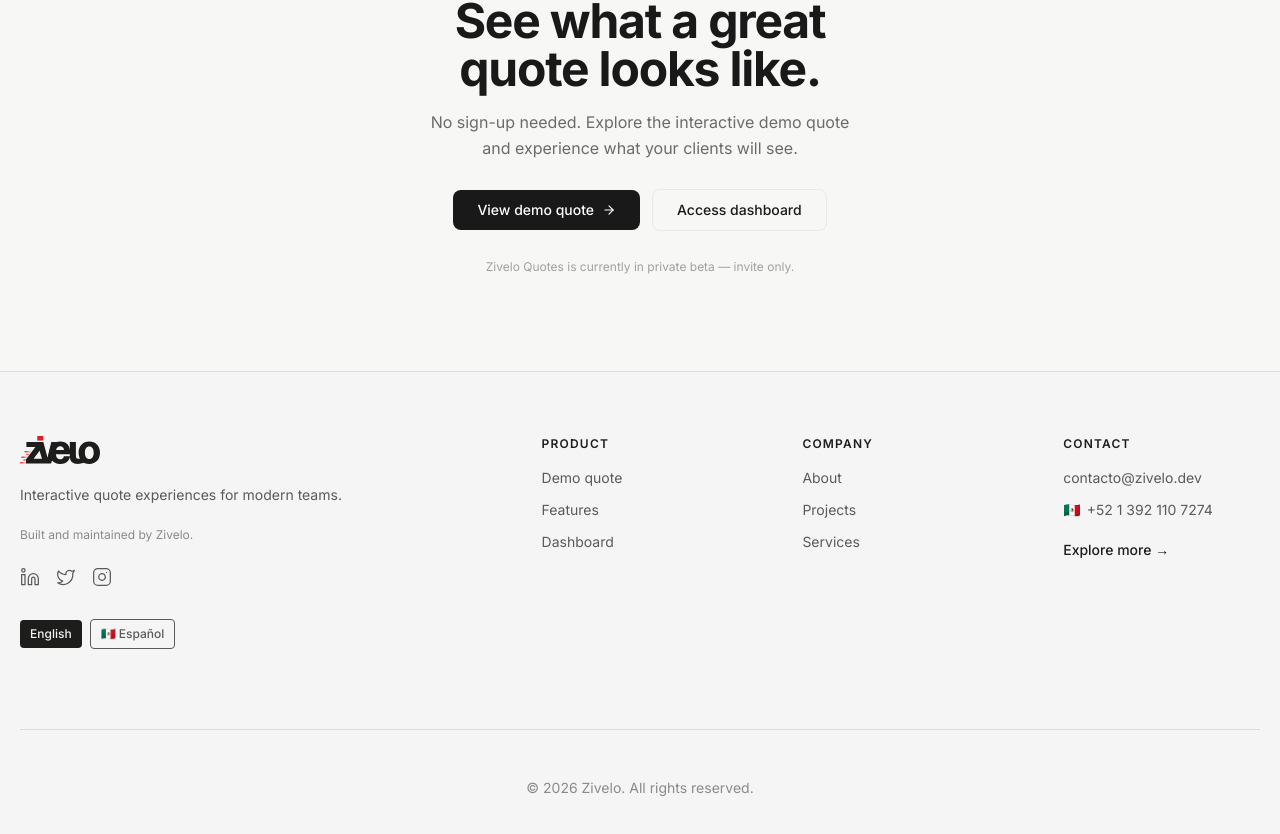
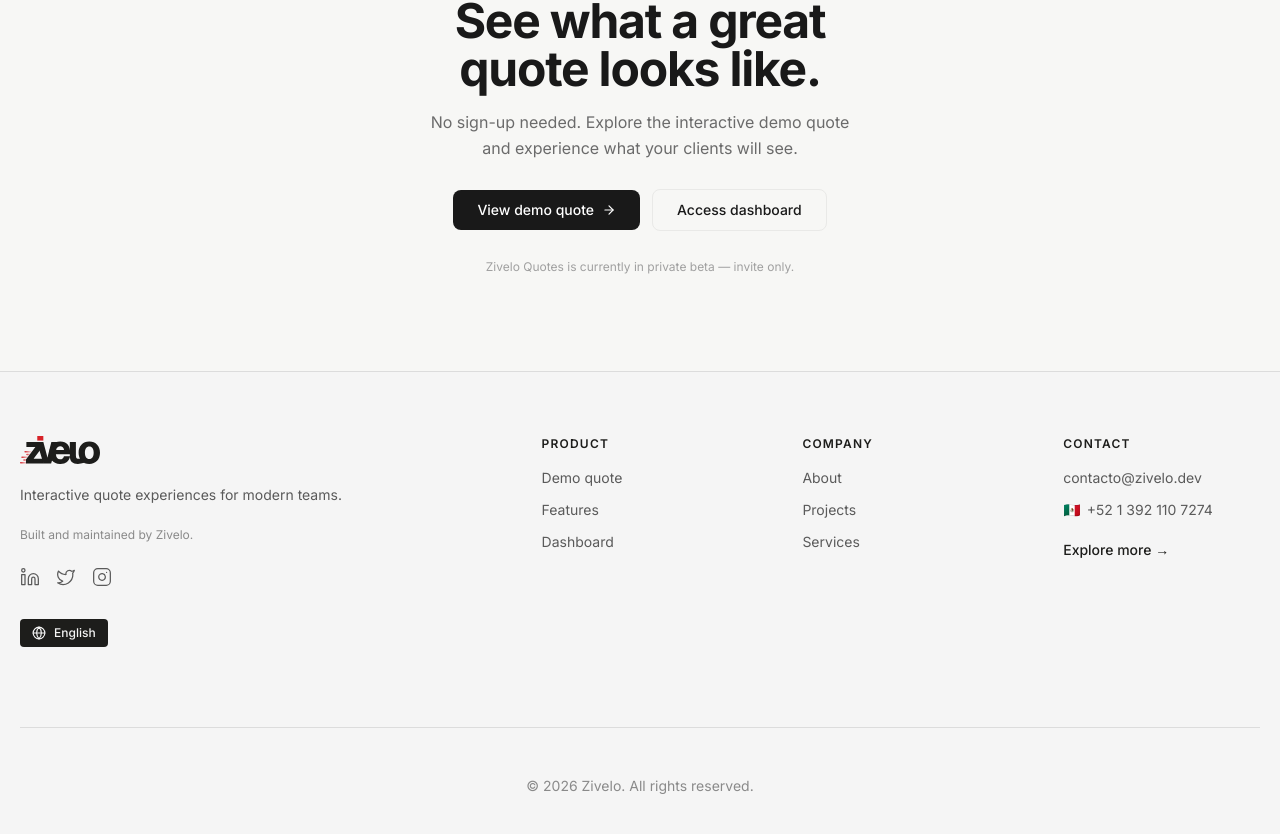
Before and after one commit to ZIVELO-MX/zivelo-quotes, a Next.js app: page / in a window 1280 px wide. Shown: the part 3774-4608 px from the top of the page. Built offline with nearby package versions, Linux system fonts and the light colour scheme.

Commit message:
feat: update language selector to dropdown with globe icon\n\nChange language selector to dropdown for better UX and added Español option.

```diff
--- a/components/footer.tsx
+++ b/components/footer.tsx
@@ -1,7 +1,8 @@
 "use client"
 
+import { useState } from "react"
 import Image from "next/image"
-import { Linkedin, Twitter, Instagram } from "lucide-react"
+import { Linkedin, Twitter, Instagram, Globe } from "lucide-react"
 
 const PRODUCT_LINKS = [
   { label: "Demo quote", href: "/q/demo" },
@@ -22,6 +23,7 @@ const SOCIAL_LINKS = [
 ]
 
 export function Footer() {
+  const [openLanguage, setOpenLanguage] = useState(false)
   const year = new Date().getFullYear()
 
   return (
@@ -82,29 +84,44 @@ export function Footer() {
             </div>
 
             {/* Language selector */}
-            <div className="flex items-center gap-2 mt-3">
+            <div className="relative mt-3">
               <button
-                className="text-xs font-medium px-2.5 py-1.5 rounded transition-colors duration-200"
+                onClick={() => setOpenLanguage(!openLanguage)}
+                className="text-xs font-medium px-3 py-1.5 rounded flex items-center gap-2 transition-colors duration-200"
                 style={{ color: "#f5f5f5", backgroundColor: "#1d1d1b" }}
                 onMouseEnter={e => (e.currentTarget.style.backgroundColor = "#CC0000")}
-                onMouseLeave={e => (e.currentTarget.style.backgroundColor = "#1d1d1b")}
+                onMouseLeave={e => !openLanguage && (e.currentTarget.style.backgroundColor = "#1d1d1b")}
               >
+                <Globe size={14} />
                 English
               </button>
-              <button
-                className="text-xs font-medium px-2.5 py-1.5 rounded transition-colors duration-200"
-                style={{ color: "#5a5a5a", backgroundColor: "transparent", border: "1px solid #5a5a5a" }}
-                onMouseEnter={e => {
-                  e.currentTarget.style.backgroundColor = "#f0f0f0"
-                  e.currentTarget.style.color = "#1d1d1b"
-                }}
-                onMouseLeave={e => {
-                  e.currentTarget.style.backgroundColor = "transparent"
-                  e.currentTarget.style.color = "#5a5a5a"
-                }}
-              >
-                🇲🇽 Español
-              </button>
+
+              {openLanguage && (
+                <div
+                  className="absolute top-full left-0 mt-1 rounded border bg-white z-10"
+                  style={{ borderColor: "#e0e0e0", minWidth: "150px" }}
+                >
+                  <button
+                    onClick={() => setOpenLanguage(false)}
+                    className="w-full text-left text-xs font-medium px-3 py-2 transition-colors duration-200"
+                    style={{ color: "#f5f5f5", backgroundColor: "#1d1d1b" }}
+                    onMouseEnter={e => (e.currentTarget.style.backgroundColor = "#CC0000")}
+                    onMouseLeave={e => (e.currentTarget.style.backgroundColor = "#1d1d1b")}
+                  >
+                    <Globe size={14} className="inline mr-2" />
+                    English
+                  </button>
+                  <button
+                    onClick={() => setOpenLanguage(false)}
+                    className="w-full text-left text-xs font-medium px-3 py-2 transition-colors duration-200"
+                    style={{ color: "#5a5a5a", borderTop: "1px solid #e0e0e0" }}
+                    onMouseEnter={e => (e.currentTarget.style.backgroundColor = "#f0f0f0")}
+                    onMouseLeave={e => (e.currentTarget.style.backgroundColor = "transparent")}
+                  >
+                    🇲🇽 Español (MX)
+                  </button>
+                </div>
+              )}
             </div>
           </div>
 
```
